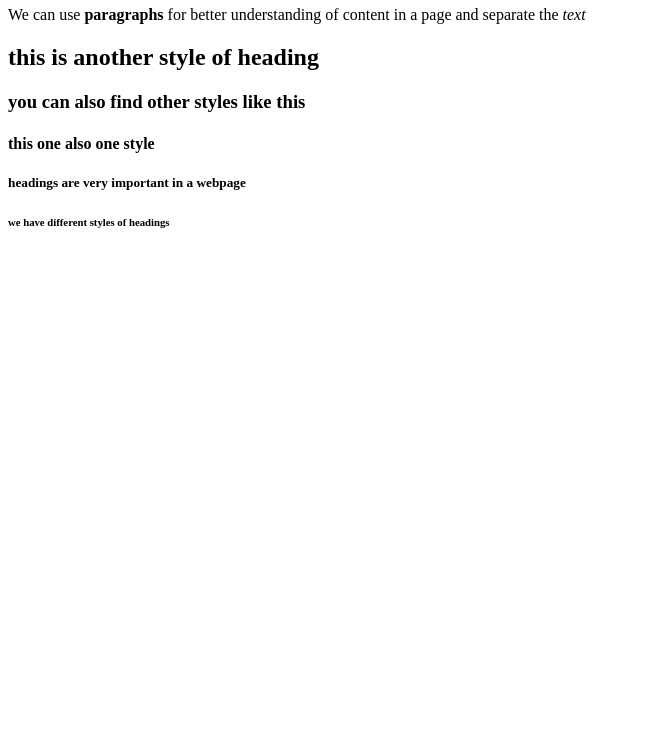
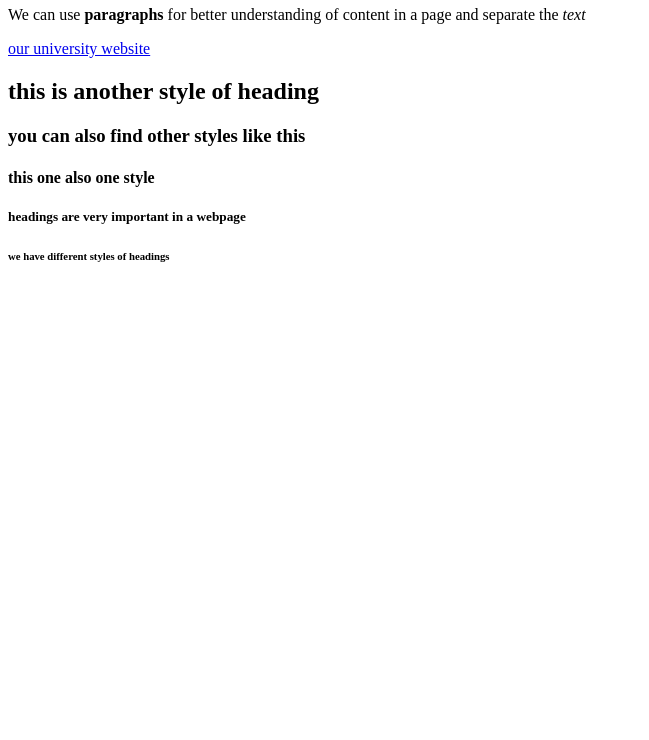
Before and after one commit to manigondasrujana/homework2, a plain HTML site: page index.html in a window 1280 px wide. Shown: the part 60-800 px from the top of the page, without its empty margins (0-649 px from the left). Drawn offline with Linux system fonts and the light colour scheme.

Commit message:
fifth commit

```diff
--- a/index.html
+++ b/index.html
@@ -2,6 +2,7 @@
 	<body>
 		<h1>This is one of the mostly used heading style</h1>
 		<p> We can use<b> paragraphs</b> for better understanding of content in a page and separate the<i> text</i> </p>
+		<a href="https://www.njit.edu"> our university website</a>
 		<h2>this is another style of heading</h2>
 		<h3>you can also find other styles like this</h3>
 		<h4>this one also one style</h4>
```
